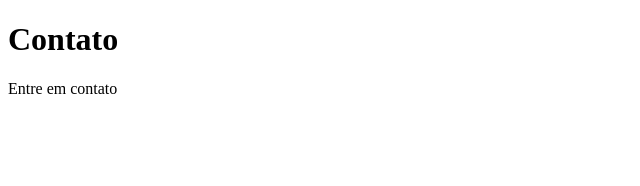
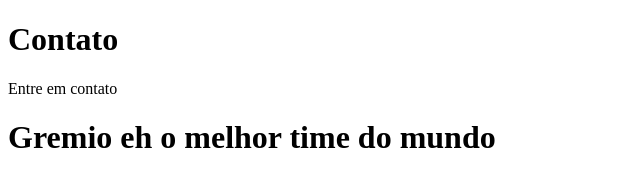
Before and after one commit to GustavoGuadagnin/sistema-de-cadastro, a plain HTML site: page contato.html in a window 1280 px wide. Shown: the whole page, without its empty margins (0-640 px from the left). Drawn offline with Linux system fonts and the light colour scheme.

Commit message:
adicionando gremio

```diff
--- a/contato.html
+++ b/contato.html
@@ -8,5 +8,6 @@
 <body>
     <h1>Contato</h1>
     <p>Entre em contato</p>
+    <h1>Gremio eh o melhor time do mundo</h1>
 </body>
 </html>
```
